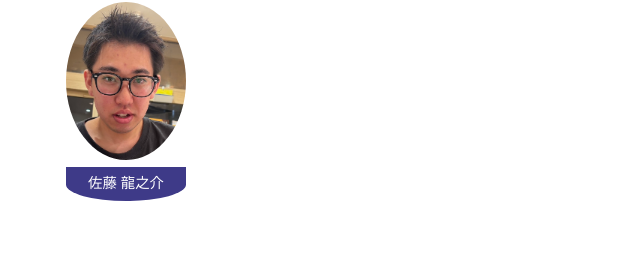
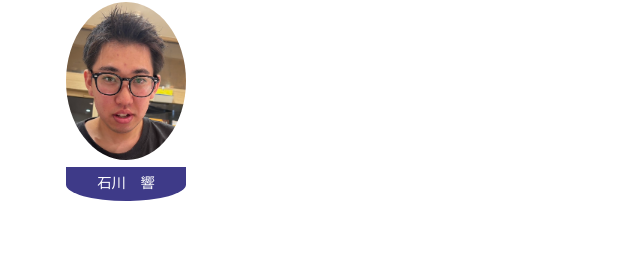
Before and after one commit to yukiyabiku/soccer-club-site, a plain HTML site: page index.html in a window 1280 px wide. Shown: the part 1242-1499 px from the top of the page, 124-764 px from the left. Drawn offline with Linux system fonts and the light colour scheme.

Commit message:
Add files via upload

```diff
--- a/index.html
+++ b/index.html
@@ -223,7 +223,7 @@
                 <a href="kantoku.html" style="text-decoration: none; color: inherit;">
                     <div class="player-card">
                         <img src="hibiki.jpg" alt="佐藤龍之介">
-                        <div class="player-card-name">佐藤 龍之介</div>
+                        <div class="player-card-name">石川　響</div>
                     </div>
                 </a>
 
```
